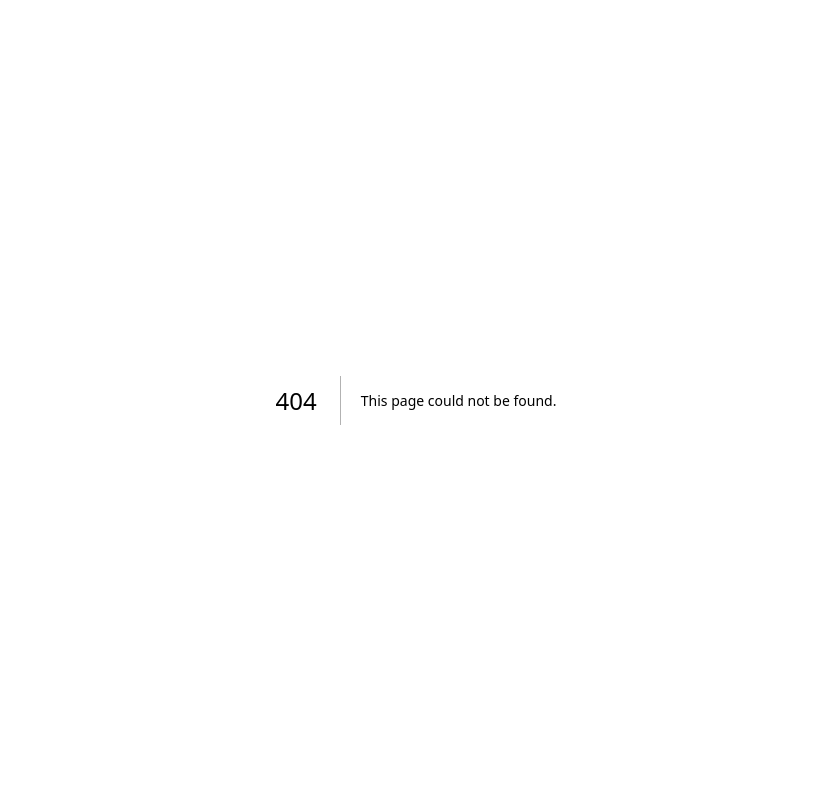
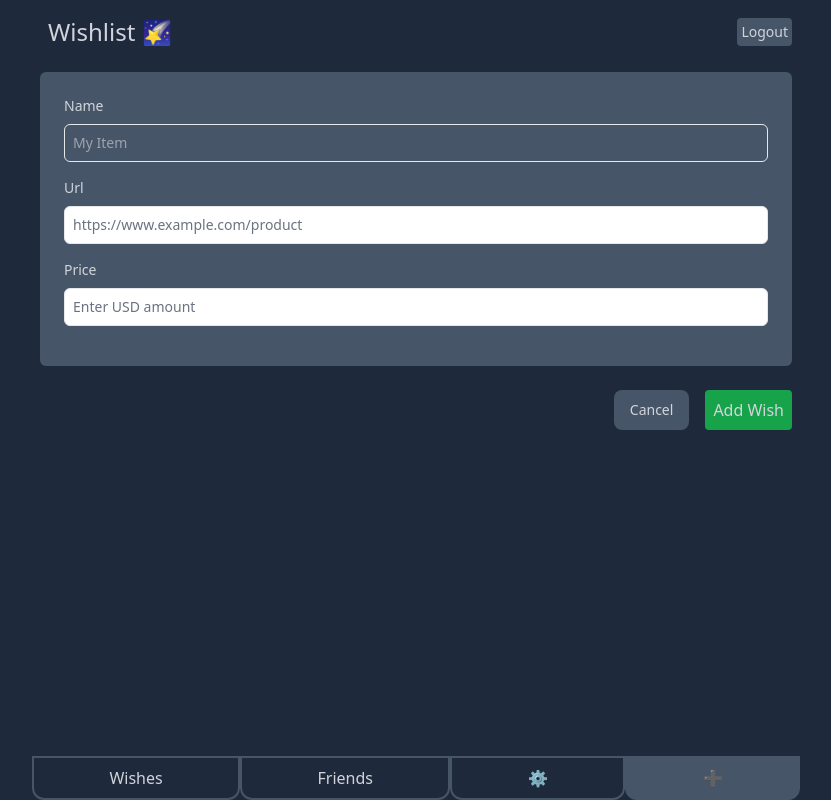
Before and after one commit to klnusbaum/wishlist, a Next.js app: page /wish/add in a window 1280 px wide. Before the commit this address had no page. Shown: the whole page, without its empty margins (224-1055 px from the left). Built offline with nearby package versions, Linux system fonts and the light colour scheme.

Commit message:
Start building out add item form

```diff
--- /dev/null
+++ b/app/lib/actions.ts
@@ -0,0 +1,52 @@
+'use server';
+
+import { z } from 'zod';
+import { revalidatePath } from 'next/cache';
+import { redirect } from 'next/navigation';
+import { insertWishListItem } from './data';
+
+const WishListItemSchema = z.object({
+    name: z.string(),
+    price: z.coerce
+        .number()
+        .gt(0, { message: 'Please enter a price create than $0' }),
+    url: z.string(),
+});
+
+export type State = {
+    errors?: {
+        name?: string[];
+        url?: string[];
+        price?: string[];
+    };
+    message?: string | null;
+};
+
+export async function createWish(prevState: State, formData: FormData) {
+    const validatedFields = WishListItemSchema.safeParse({
+        name: formData.get('name'),
+        url: formData.get('url'),
+        price: formData.get('price'),
+    });
+
+    if (!validatedFields.success) {
+        return {
+            errors: validatedFields.error.flatten().fieldErrors,
+            message: 'Missing Fields. Failed to Create Wish List Item.',
+        };
+    }
+
+    const { name, url, price } = validatedFields.data;
+    const priceInCents = price * 100;
+
+    try {
+        insertWishListItem('410544b2-4001-4271-9855-fec4b6a6442a', name, url, priceInCents);
+    } catch (error) {
+        return {
+            message: 'Database Error: Failed to Create Wish List Item.',
+        };
+    }
+
+    revalidatePath('/wish/list');
+    redirect('/wish/list');
+}
--- /dev/null
+++ b/app/ui/add-wish-form.tsx
@@ -0,0 +1,109 @@
+'use client';
+
+import { useFormState } from 'react-dom';
+import { createWish } from '@/app/lib/actions';
+import Link from 'next/link';
+
+export default function WishForm() {
+    const initialState = { message: null, errors: {} };
+    const [state, dispatch] = useFormState(createWish, initialState);
+    return (
+        <form action={dispatch}>
+            <div className="rounded-md bg-slate-600 p-4 m-2 md:p-6">
+                {/* Name */}
+                <div className="mb-4">
+                    <label htmlFor="name" className="mb-2 block text-sm font-medium">
+                        Name
+                    </label>
+                    <div className="relative">
+                        <input
+                            id="name"
+                            name="name"
+                            className="peer block w-full cursor-pointer rounded-md border py-2 pl-2 text-sm outline-2 bg-slate-600 placeholder:bg-slate-600"
+                            defaultValue=""
+                            placeholder="My Item"
+                            aria-describedby="name-error"
+                        >
+                        </input>
+                    </div>
+                    <div id="name-error" aria-live="polite" aria-atomic="true">
+                        {state.errors?.name &&
+                            state.errors.name.map((error: string) => (
+                                <p className="mt-2 text-sm text-red-500" key={error}>
+                                    {error}
+                                </p>
+                            ))}
+                    </div>
+                </div>
+                {/* Name */}
+                <div className="mb-4">
+                    <label htmlFor="url" className="mb-2 block text-sm font-medium">
+                        Url
+                    </label>
+                    <div className="relative">
+                        <input
+                            id="url"
+                            name="url"
+                            className="peer block w-full cursor-pointer rounded-md border border-gray-200 py-2 pl-2 text-sm outline-2 placeholder:text-gray-500"
+                            placeholder="https://www.example.com/product"
+                            defaultValue=""
+                            aria-describedby="url-error"
+                        >
+                        </input>
+                    </div>
+                    <div id="url-error" aria-live="polite" aria-atomic="true">
+                        {state.errors?.url &&
+                            state.errors.url.map((error: string) => (
+                                <p className="mt-2 text-sm text-red-500" key={error}>
+                                    {error}
+                                </p>
+                            ))}
+                    </div>
+                </div>
+
+                {/* Price */}
+                <div className="mb-4">
+                    <label htmlFor="price" className="mb-2 block text-sm font-medium">
+                        Price
+                    </label>
+                    <div className="relative mt-2 rounded-md">
+                        <div className="relative">
+                            <input
+                                id="price"
+                                name="price"
+                                type="number"
+                                step="0.01"
+                                placeholder="Enter USD amount"
+                                className="peer block w-full rounded-md border border-gray-200 py-2 pl-2 text-sm outline-2 placeholder:text-gray-500"
+                                aria-describedby="price-error"
+                            />
+                        </div>
+                    </div>
+                    <div id="price-error" aria-live="polite" aria-atomic="true">
+                        {state.errors?.price &&
+                            state.errors.price.map((error: string) => (
+                                <p className="mt-2 text-sm text-red-500" key={error}>
+                                    {error}
+                                </p>
+                            ))}
+                    </div>
+                </div>
+
+                <div aria-live="polite" aria-atomic="true">
+                    {state.message ? (
+                        <p className="mt-2 text-sm text-red-500">{state.message}</p>
+                    ) : null}
+                </div>
+            </div>
+            <div className="mt-6 flex justify-end gap-4">
+                <Link
+                    href="/wish/list"
+                    className="flex h-10 items-center rounded-lg bg-slate-600 px-4 text-sm font-medium transition-colors"
+                >
+                    Cancel
+                </Link>
+                <button type="submit" className="bg-green-600 rounded mr-2 p-2" >Add Wish</button>
+            </div>
+        </form>
+    );
+}
--- /dev/null
+++ b/app/ui/wish-list-item-form.tsx
@@ -0,0 +1,5 @@
+export default function Form() {
+
+
+
+}
--- /dev/null
+++ b/app/wish/add/page.tsx
@@ -0,0 +1,7 @@
+import WishForm from "@/app/ui/add-wish-form";
+
+export default function Page() {
+    return (
+        <WishForm />
+    );
+}
--- a/package.json
+++ b/package.json
@@ -18,7 +18,8 @@
         "next": "14.1.0",
         "react": "^18",
         "react-dom": "^18",
-        "scss": "^0.2.4"
+        "scss": "^0.2.4",
+        "zod": "^3.22.4"
     },
     "devDependencies": {
         "@types/node": "^20",
```
Also changed, not shown: 1 other file (tests, documents, lock files or other folders).
